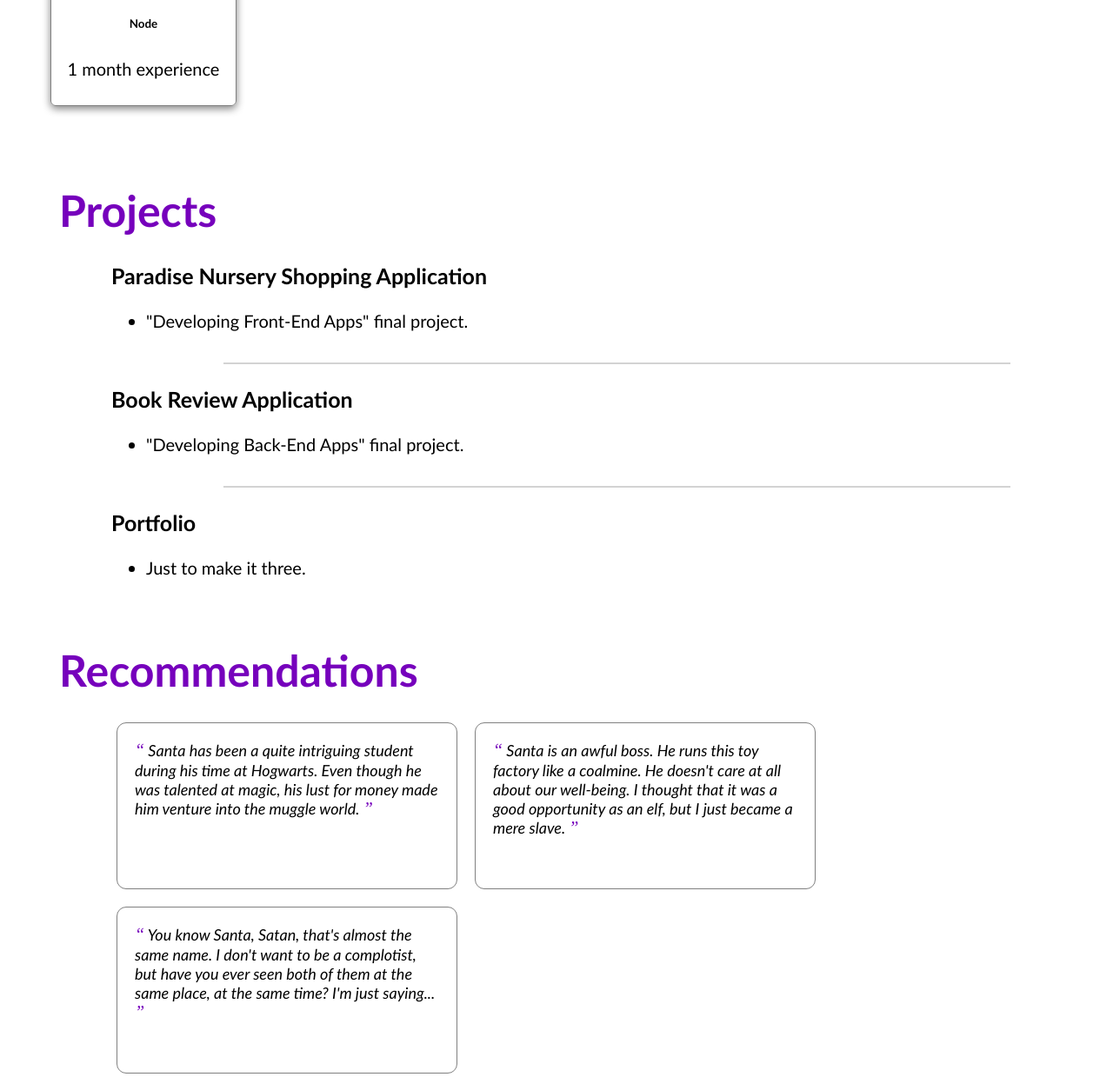
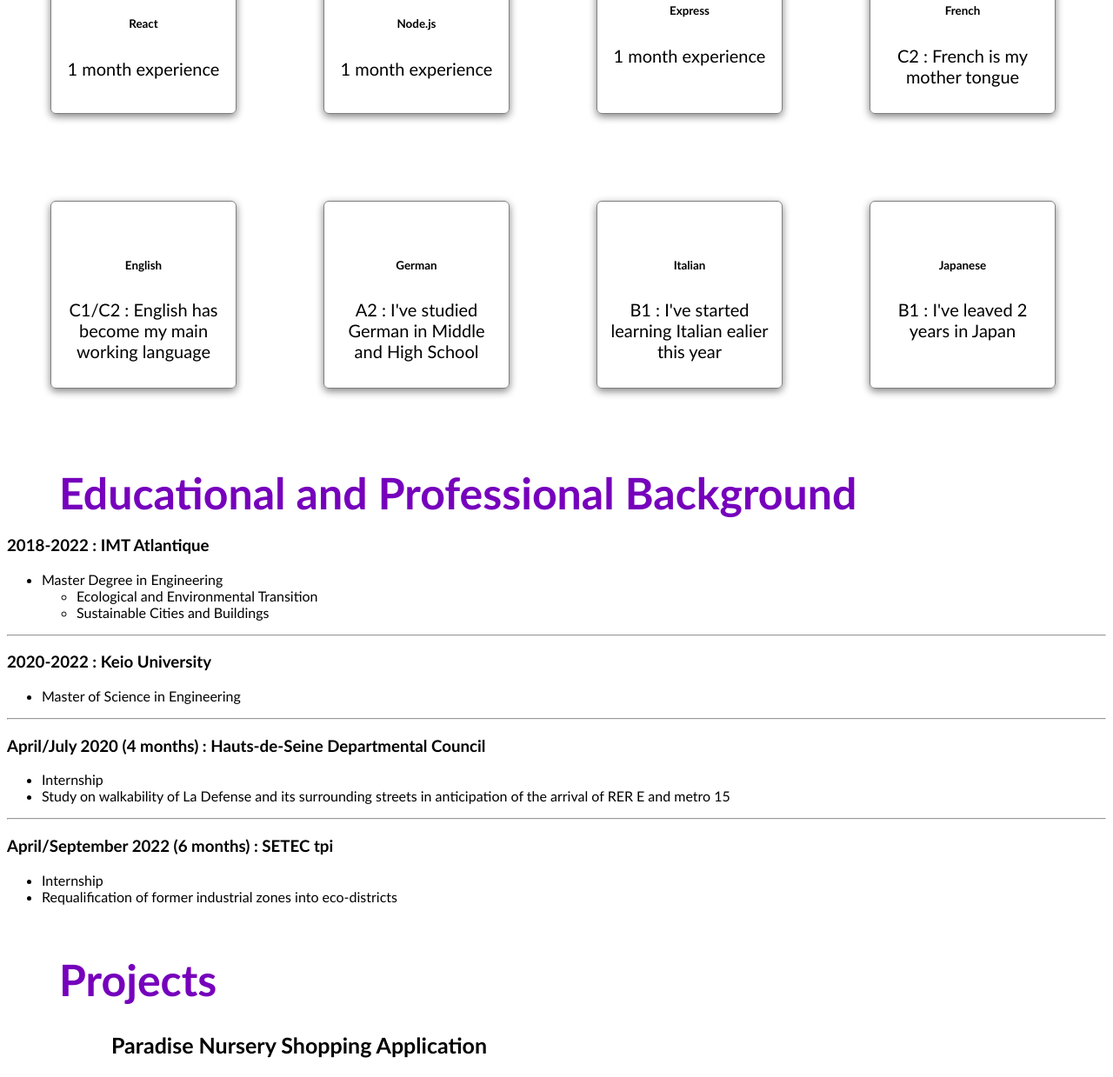
Before and after one commit to chico530/portfolio, a plain HTML site: page index.html in a window 1280 px wide. Shown: the part 1058-2297 px from the top of the page at 87% size. Drawn offline with Linux system fonts and the light colour scheme.

Commit message:
Update index.html

```diff
--- a/index.html
+++ b/index.html
@@ -13,19 +13,20 @@
                     Erwann DEFOY
                     <div class="contact_info">
                         <img src="html_finalprojimages/envelope.png" alt="https://icons8.com/icon/124377/circled-envelope"/>
-                        random@whatevermail.com
+                        ecdefoy1@gmail.com
                     </div>
                     <div style="clear:both;"></div>
                     <div class="contact_info">
                         <img src="html_finalprojimages/phone.png" alt="https://icons8.com/icon/124377/circled-envelope"/>
-                        +1234567890
+                        +33 7 75 72 99 43
                     </div>
                 </div>
                 <div class="topdiv">
                     <a class="topmenu" href="#about-me">About Me</a>
                     <a class="topmenu" href="#skills">Skills</a>
-                    <a class="topmenu" href="projects">Projects</a>
-                    <a class="topmenu" href="recommendations">Recommendations</a>
+                    <a class="topmenu" href="#background">background</a>
+                    <a class="topmenu" href="#projects">Projects</a>
+                    <a class="topmenu" href="#recommendations">Recommendations</a>
                 </div>
             </div>
         </nav>
@@ -33,18 +34,16 @@
         <!-- About Me -->
         <section id="about-me" class="container">
             <div>
-                <img src="https://cdn.pixabay.com/photo/2024/10/07/05/49/ai-generated-9101760_1280.jpg" class="profile_image"/>
+                <img src="personal_images/profile.png" class="profile_image"/>
             </div>
 
             <div>
                 <h1>
-                    Hi, I'm Santa! <img src="html_finalprojimages/waving-hand.png" width="60px"/>
+                    Welcome to my page ! <img src="html_finalprojimages/waving-hand.png" width="60px"/>
                 </h1>
                 <p>
-                    I'm a wizard and I'm about to graduate from Hogward school of magic. <br>
-                    Unfortunately, being a wizard doesn't pay well. <br>
-                    Therefore, I decided to enroll this program to become a software engineer. <br>
-                    PS: I'm in house Slytherin.
+                    My name is Erwann Defoy and I'm an aspiring software engineer.
+                    I started my career as an environment engineer, but after a few internships, I switched careers and decided to focus on software development.
                 </p>
             </div>
         </section>
@@ -74,6 +73,12 @@
             </div>
 
             <div class="skill">
+                <img src=""/>
+                <h6>Python</h6>
+                <p>1 month experience</p>
+            </div>
+
+            <div class="skill">
                 <img src="html_finalprojimages/react.png"/>
                 <h6>React</h6>
                 <p>1 month experience</p>
@@ -81,23 +86,102 @@
 
             <div class="skill">
                 <img src="html_finalprojimages/node.png"/>
-                <h6>Node</h6>
+                <h6>Node.js</h6>
                 <p>1 month experience</p>
+            </div>
+
+            <div class="skill">
+                <img src=""/>
+                <h6>Express</h6>
+                <p>1 month experience</p>
+            </div>
+
+            <div class="skill">
+                <img src=""/>
+                <h6>French</h6>
+                <p>C2 : French is my mother tongue</p>
+            </div>
+
+            <div class="skill">
+                <img src=""/>
+                <h6>English</h6>
+                <p>C1/C2 : English has become my main working language</p>
+            </div>
+
+            <div class="skill">
+                <img src=""/>
+                <h6>German</h6>
+                <p>A2 : I've studied German in Middle and High School</p>
+            </div>
+
+            <div class="skill">
+                <img src=""/>
+                <h6>Italian</h6>
+                <p>B1 : I've started learning Italian ealier this year</p>
+            </div>
+
+            <div class="skill">
+                <img src=""/>
+                <h6>Japanese</h6>
+                <p>B1 : I've leaved 2 years in Japan</p>
             </div>
         </section>
 
+        <!-- Educational and Professional Background -->
+         <section class="background" id="background">
+            <h2>Educational and Professional Background</h2>
+            <div style="clear:both"></div>
+
+            <div class="background-container" id="background-container">
+                <div class="background-card">
+                    <h3>2018-2022 : IMT Atlantique</h3>
+                    <ul>
+                        <li>
+                            Master Degree in Engineering
+                            <ul>
+                                <li>Ecological and Environmental Transition</li>
+                                <li>Sustainable Cities and Buildings</li>
+                            </ul>
+                        </li>
+                    </ul>
+                </div>
+                <hr>
+                <div class="background-card">
+                    <h3>2020-2022 : Keio University</h3>
+                    <ul>
+                        <li>Master of Science in Engineering</li>
+                    </ul>
+                </div>
+                <hr>
+                <div class="background-card">
+                    <h3>April/July 2020 (4 months) : Hauts-de-Seine Departmental Council</h3>
+                    <ul>
+                        <li>Internship</li>
+                        <li>Study on walkability of La Defense and its surrounding streets in anticipation of the arrival of RER E and metro 15</li>
+                    </ul>
+                </div>
+                <hr>
+                <div class="background-card">
+                    <h3>April/September 2022 (6 months) : SETEC tpi</h3>
+                    <ul>
+                        <li>Internship</li>
+                        <li>Requalification of former industrial zones into eco-districts</li>
+                    </ul>
+                </div>
+            </div>
+         </section>
+
         <!-- Projects -->
         <section class="projects" id="projects">
-            <h2>
-                Projects
-            </h2>
+            <h2>Projects</h2>
             <div style="clear:both;"></div>
 
             <div id="projects-container" class="projects-container">
                 <div class="project-card">
                     <h3>Paradise Nursery Shopping Application</h3>
                     <ul>
-                        <li>"Developing Front-End Apps" final project.</li>
+                        <li>Front-End Development practice project.</li>
+                        <li>The project was guided but allowed to grasp the fundamentals of react</li>
                     </ul>
                 </div>
                 <hr>
@@ -105,6 +189,7 @@
                     <h3>Book Review Application</h3>
                     <ul>
                         <li>"Developing Back-End Apps" final project.</li>
+                        <li>Guided project that helped getting started on Node.js and Express</li>
                     </ul>
                 </div>
                 <hr>
```
